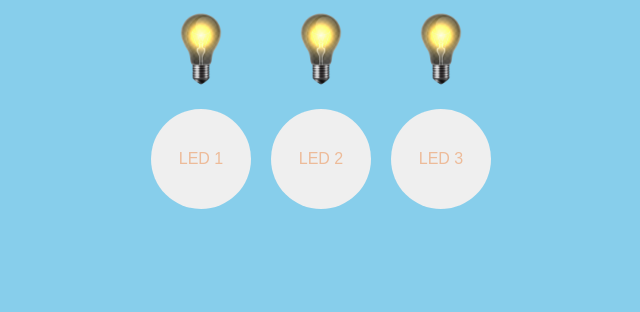
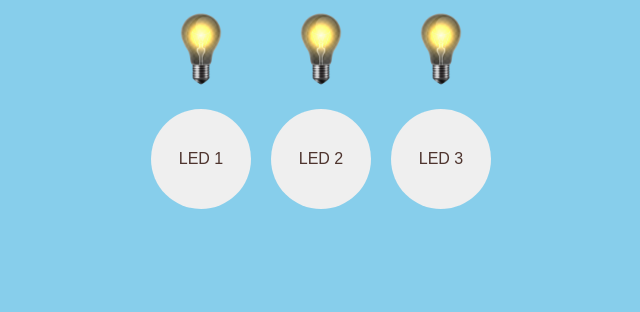
Before and after one commit to Horusyst/luz, a PHP site: page / in a window 1280 px wide. Shown: the part 108-420 px from the top of the page, without its empty margins (319-959 px from the left). Run offline with PHP 8.4, Linux system fonts and the light colour scheme; data that the repository does not hold is empty.

Commit message:
Update styles.css

```diff
--- a/styles.css
+++ b/styles.css
@@ -27,7 +27,7 @@ h1 {
     border: none;
     border-radius: 50%;
     font-size: 16px;
-    color: #EDBB99;
+    color: #4E342E;
     cursor: pointer;
     margin-top: 10px;
 }
```
